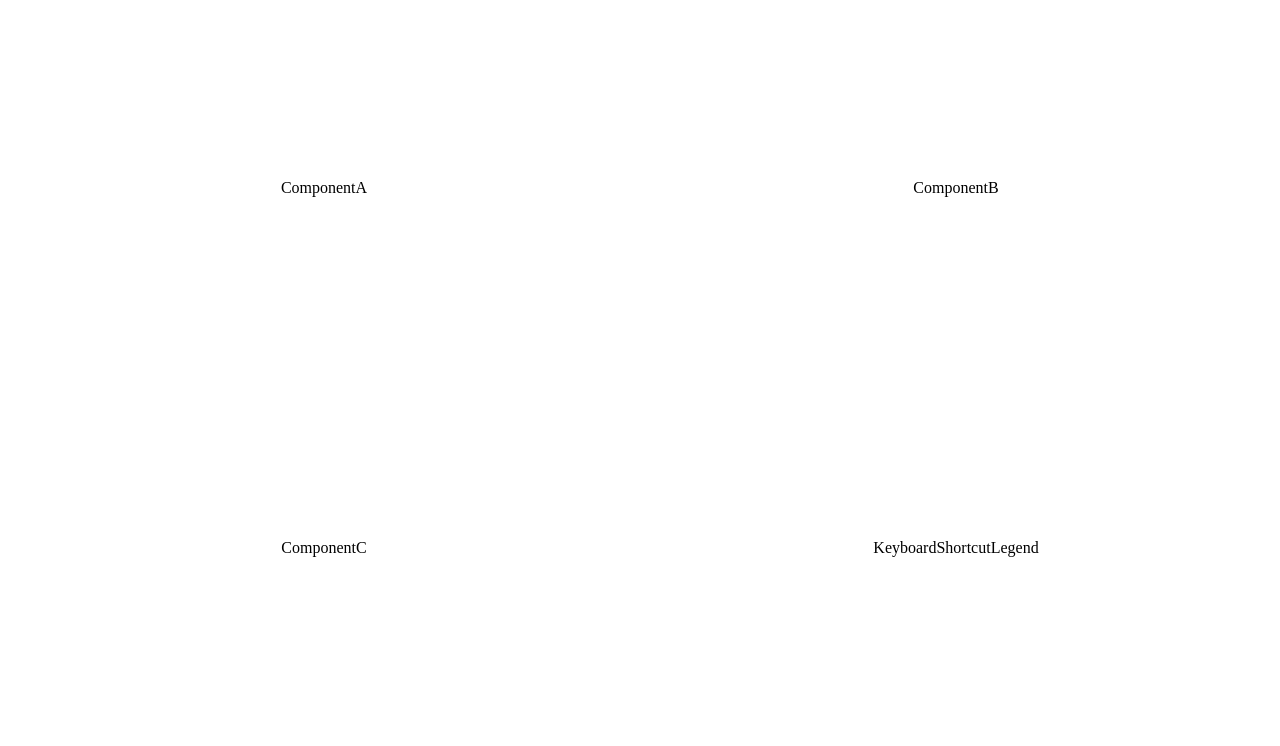
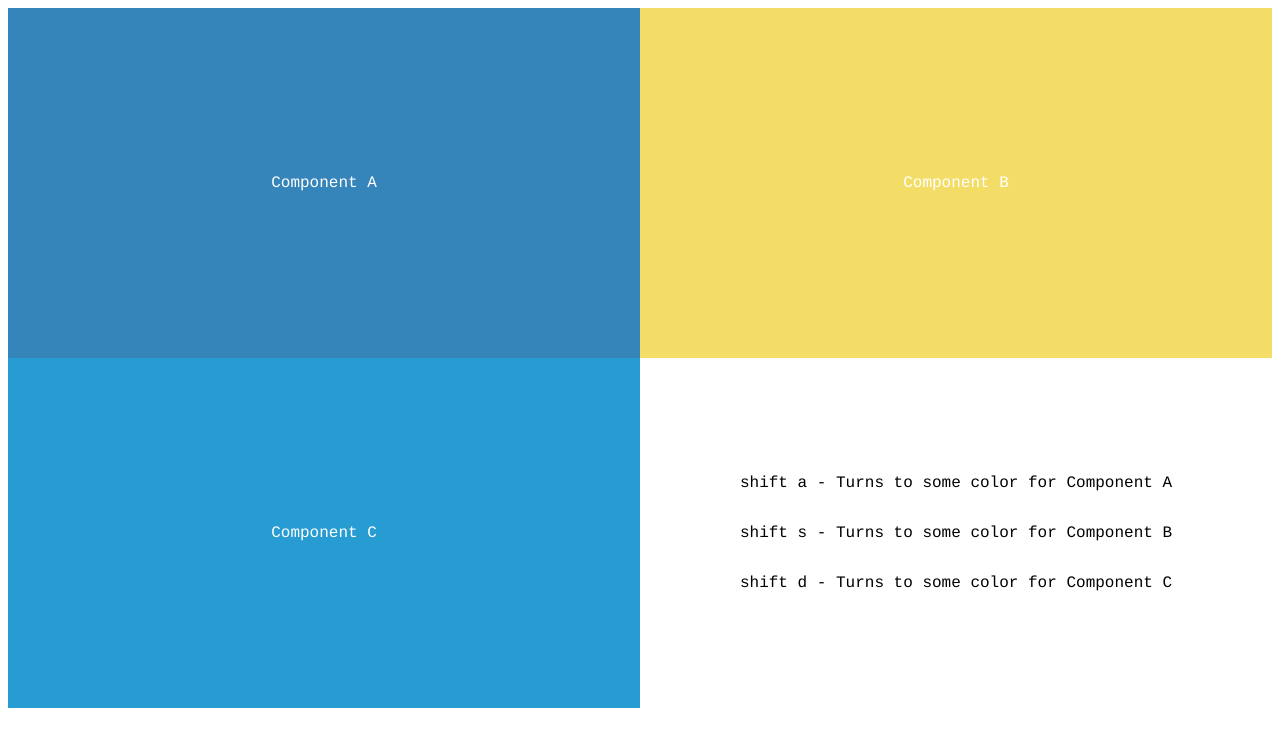
Before and after one commit to iamPavan17/keyboard-shortcut-library, a React (Create React App) app: page / in a window 1280 px wide. Shown: the top 746 px of the page. Built offline with nearby package versions, Linux system fonts and the light colour scheme.

Commit message:
✨ component color changer > using static keyboard combo

```diff
--- a/package.json
+++ b/package.json
@@ -6,6 +6,7 @@
     "@testing-library/jest-dom": "^5.16.5",
     "@testing-library/react": "^13.4.0",
     "@testing-library/user-event": "^13.5.0",
+    "randomcolor": "^0.6.2",
     "react": "^18.2.0",
     "react-dom": "^18.2.0",
     "react-scripts": "5.0.1",
--- a/src/App.js
+++ b/src/App.js
@@ -1,23 +1,61 @@
-import { useEffect } from "react";
+import { useState, useEffect } from "react";
+import randomColor from "randomcolor";
 
-import ComponentA from "./components/ComponentA";
-import ComponentB from "./components/ComponentB";
-import ComponentC from "./components/ComponentC";
+import ComponentBlock from "./components/ComponentBlock";
 import KeyboardShortcutLegend from "./components/KeyboardShortcutLegend";
 
 function App({ listener }) {
+  const [keyboardCombos, setKeyboardCombos] = useState([
+    {
+      id: 1,
+      componentName: "Component A",
+      keyboardCombo: "shift a",
+      color: randomColor(),
+      description: "Turns to some color for Component A",
+    },
+    {
+      id: 2,
+      componentName: "Component B",
+      keyboardCombo: "shift s",
+      color: randomColor(),
+      description: "Turns to some color for Component B",
+    },
+    {
+      id: 3,
+      componentName: "Component C",
+      keyboardCombo: "shift d",
+      color: randomColor(),
+      description: "Turns to some color for Component C",
+    },
+  ]);
+
+  const handleKeyboardCombos = (id) => {
+    const keyboardCombosClone = [...keyboardCombos];
+    const selectedComboIndex = keyboardCombos.findIndex(
+      (combo) => combo.id === id
+    );
+    keyboardCombosClone[selectedComboIndex].color = randomColor();
+    setKeyboardCombos(keyboardCombosClone);
+  };
+
   useEffect(() => {
-    listener.simple_combo("shift s", function () {
-      console.log("You pressed shift and s");
-    });
+    return () => {
+      listener.reset(); // Unregister all available combos
+    };
   }, [listener]);
 
   return (
     <div className="container">
-      <ComponentA />
-      <ComponentB />
-      <ComponentC />
-      <KeyboardShortcutLegend />
+      {keyboardCombos.map((keyboardCombo) => (
+        <ComponentBlock
+          key={keyboardCombo.id}
+          keyboardComboData={keyboardCombo}
+          listener={listener}
+          handleKeyboardCombos={handleKeyboardCombos}
+        />
+      ))}
+
+      <KeyboardShortcutLegend shortcutCombos={keyboardCombos} />
     </div>
   );
 }
--- a/src/components/ComponentA.js
+++ /dev/null
@@ -1,5 +0,0 @@
-import React from "react";
-
-export default function ComponentA() {
-  return <div className="component-wrapper">ComponentA</div>;
-}
--- a/src/components/ComponentB.js
+++ /dev/null
@@ -1,5 +0,0 @@
-import React from "react";
-
-export default function ComponentB() {
-  return <div className="component-wrapper">ComponentB</div>;
-}
--- /dev/null
+++ b/src/components/ComponentBlock.js
@@ -0,0 +1,22 @@
+import { useEffect } from "react";
+
+export default function ComponentBlock({
+  listener,
+  keyboardComboData,
+  handleKeyboardCombos,
+}) {
+  useEffect(() => {
+    listener.simple_combo(keyboardComboData.keyboardCombo, function () {
+      handleKeyboardCombos(keyboardComboData.id);
+    });
+  }, [listener, keyboardComboData, handleKeyboardCombos]);
+
+  return (
+    <div
+      className="component-wrapper"
+      style={{ backgroundColor: keyboardComboData.color }}
+    >
+      {keyboardComboData.componentName}
+    </div>
+  );
+}
--- a/src/components/ComponentC.js
+++ /dev/null
@@ -1,5 +0,0 @@
-import React from "react";
-
-export default function ComponentC() {
-  return <div className="component-wrapper">ComponentC</div>;
-}
--- a/src/components/KeyboardShortcutLegend.js
+++ b/src/components/KeyboardShortcutLegend.js
@@ -1,5 +1,13 @@
 import React from "react";
 
-export default function KeyboardShortcutLegend() {
-  return <div className="component-wrapper">KeyboardShortcutLegend</div>;
+export default function KeyboardShortcutLegend({ shortcutCombos }) {
+  return (
+    <div className="component-wrapper keyboard-legend">
+      {shortcutCombos.map((item) => (
+        <p key={item.id} className="list-text">
+          {item.keyboardCombo} - {item.description}
+        </p>
+      ))}
+    </div>
+  );
 }
--- a/src/index.css
+++ b/src/index.css
@@ -1,11 +1,20 @@
 .container {
+  font-family: Courier;
   display: grid;
   grid-template-columns: 1fr 1fr;
-  height: 90vh;
+  grid-auto-rows: 1fr;
+  height: 700px;
 }
 
 .component-wrapper {
   display: flex;
   align-items: center;
   justify-content: center;
+  color: white;
 }
+
+.keyboard-legend {
+  color: black;
+  padding: 12px;
+  flex-direction: column;
+}
```
Also changed, not shown: 1 other file (tests, documents, lock files or other folders).
